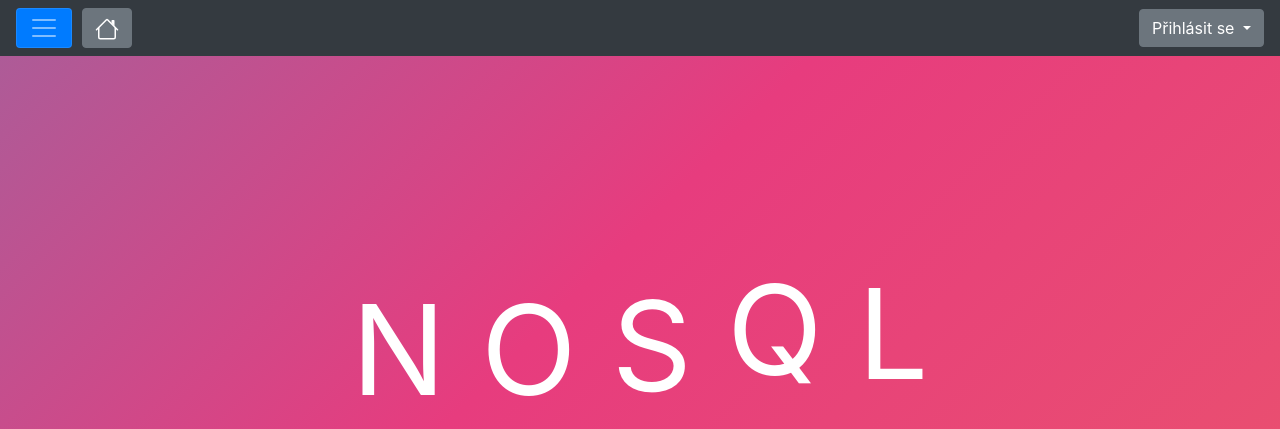
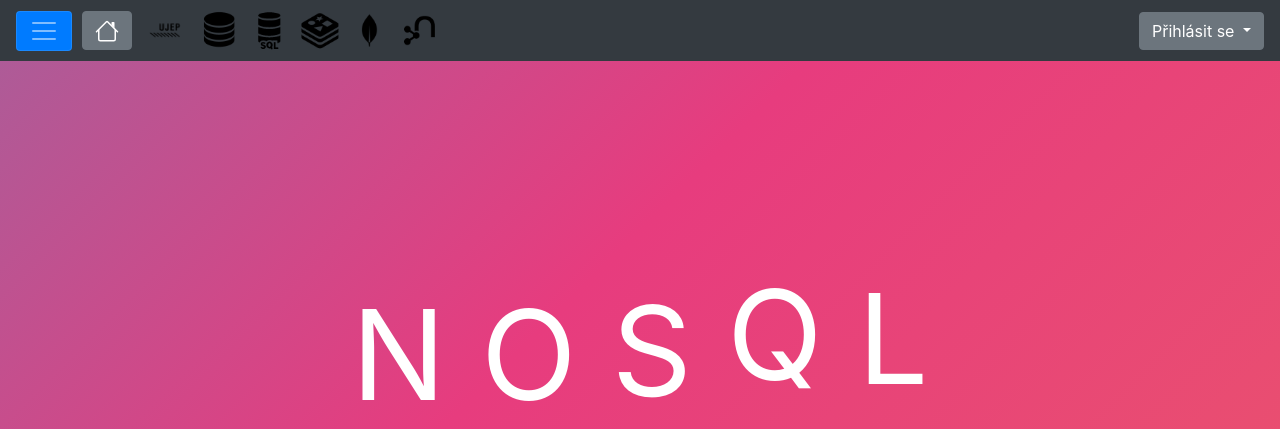
Before and after one commit to matej-kaska/NoSQL, a Flask app: page / in a window 1280 px wide. Shown: the top 429 px of the page. Run offline with Flask 3, Linux system fonts and the light colour scheme; parts of the project's set-up code (start-up, migrations or seed data) failed here and were passed over.

Commit message:
pro Chloubu srandičky v navbaru

```diff
--- a/static/css/style.css
+++ b/static/css/style.css
@@ -143,3 +143,14 @@ section {
     position: absolute;
     width: 100%;
 }
+
+
+/* OBRÁZKY V NAVBARU */
+.zoom {
+    transition: transform .2s; /* Animation */
+  }
+
+.zoom:hover {
+    border-radius: 50%;
+    background-color: #fff;
+}
--- a/templates/sablona.html
+++ b/templates/sablona.html
@@ -31,7 +31,30 @@
         <path fill-rule="evenodd" d="M2 13.5V7h1v6.5a.5.5 0 0 0 .5.5h9a.5.5 0 0 0 .5-.5V7h1v6.5a1.5 1.5 0 0 1-1.5 1.5h-9A1.5 1.5 0 0 1 2 13.5zm11-11V6l-2-2V2.5a.5.5 0 0 1 .5-.5h1a.5.5 0 0 1 .5.5z"/>
         <path fill-rule="evenodd" d="M7.293 1.5a1 1 0 0 1 1.414 0l6.647 6.646a.5.5 0 0 1-.708.708L8 2.207 1.354 8.854a.5.5 0 1 1-.708-.708L7.293 1.5z"/>
       </svg></a>
+
+      <div class="d-flex align-items-center" style="margin-left: 10px">
+        <div class="zoom" style="padding-left: 5px;">
+            <a href="/univerzita" role="button"><img class="rounded-circle" src="{{url_for('static', filename='resources/ujep-logo.png')}}" alt="Generic placeholder image" width="45" height="45"></a>
+        </div>
+        <div class="zoom" style="padding-left: 5px;">
+          <a href="/localdb" role="button"><img class="rounded-circle" src="{{url_for('static', filename='resources/local-logo.png')}}" alt="Generic placeholder image" width="45" height="45"></a>
+        </div>
+        <div class="zoom" style="padding-left: 5px;">
+          <a href="/sql" role="button"><img class="rounded-circle" src="{{url_for('static', filename='resources/sql-logo.png')}}" alt="Generic placeholder image" width="45" height="45"></a>
+        </div>
+        <div class="zoom" style="padding-left: 5px;">
+          <a href="/redis" role="button"><img class="rounded-circle" src="{{url_for('static', filename='resources/redis-logo.png')}}" alt="Generic placeholder image" width="45" height="45"></a>
+        </div>
+        <div class="zoom" style="padding-left: 5px;">
+          <a href="/mongo" role="button"><img class="rounded-circle" src="{{url_for('static', filename='resources/mongodb-logo.png')}}" alt="Generic placeholder image" width="45" height="45"></a>
+        </div>
+        <div class="zoom" style="padding-left: 5px;">
+          <a href="/neo" role="button"><img class="rounded-circle" src="{{url_for('static', filename='resources/neo4j-logo.png')}}" alt="Generic placeholder image" width="45" height="45"></a>
+        </div>
+      </div>
     </form>
+
+
 
     {% if session["username"] %}
     <form method="post">
```
